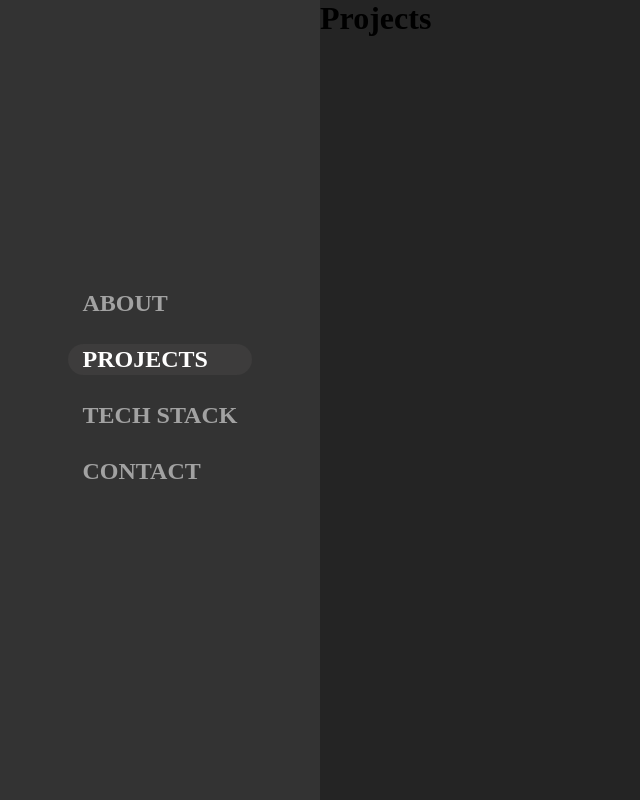
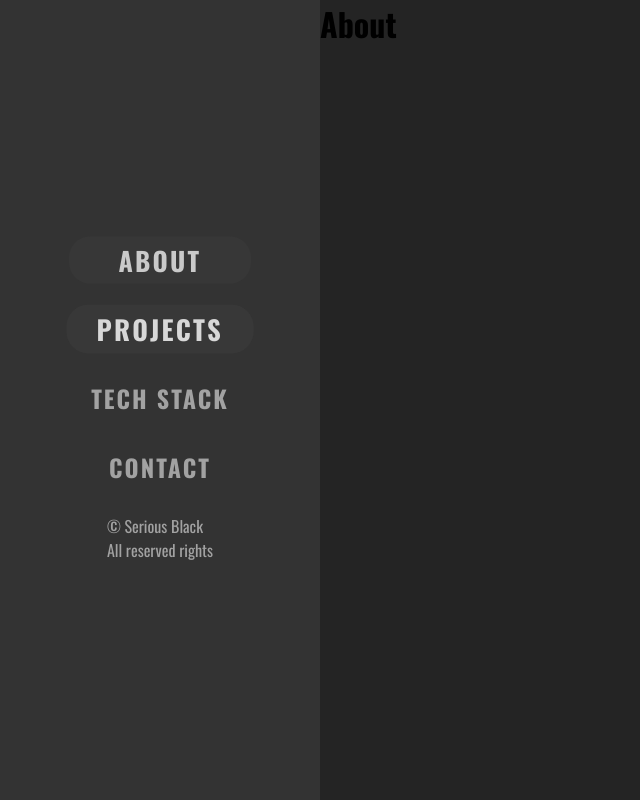
Before and after one commit to Seri0usBlack/My-Vuejs-Portfolio, a Vue app: page / in a window 1280 px wide. Shown: the whole page, without its empty margins (0-640 px from the left). Built offline with nearby package versions, Linux system fonts and the light colour scheme.

Commit message:
Ajout clique sur navigation pour aller à la section demandée

```diff
--- a/src/components/Navigation.vue
+++ b/src/components/Navigation.vue
@@ -5,10 +5,12 @@
         v-for="section in sections"
         :key="section.id"
         :class="{ active: section.id === activeSection }"
+        @click="goToSection(section.id)"
       >
         {{ section.name }}
       </li>
     </ul>
+    <p>&copy; Serious Black <br> All reserved rights</p>
   </nav>
 </template>
 
@@ -29,6 +31,11 @@ export default {
         { id: 'TechStack', name: 'Tech Stack' },
         { id: 'Contact', name: 'Contact' },
       ]
+    }
+  },
+  methods: {
+    goToSection(sectionId: string) {
+      this.$emit('updateActiveSection', sectionId); // Émet l'événement pour changer la section active
     }
   }
 }
@@ -51,7 +58,6 @@ export default {
 
 .sidebar ul {
   list-style-type: none;
-  padding: 0;
 }
 
 .sidebar li {
@@ -61,8 +67,11 @@ export default {
   text-transform: uppercase;
   cursor: pointer;
   transition: hover 0.4s ease-in-out;
-  padding: 2px 15px;
+  padding: 4px 15px;
   border-radius: 20px;
+  text-align: center;
+  letter-spacing: 2px;
+  transition: all 0.3s ease;
 
 }
 
@@ -73,6 +82,7 @@ export default {
 .sidebar ul li.active{
     color: #fff;
     background-color: rgba(164, 158, 158, 0.081);
+    transform: scale(1.2);
 }
 
 
--- a/src/components/Sliders.vue
+++ b/src/components/Sliders.vue
@@ -1,7 +1,7 @@
 <template>
     <div class="sliders-container">
         <div class="sidebar">
-            <Navigation :activeSection="currentSection" />
+            <Navigation :activeSection="currentSection" @updateActiveSection="goToSection" />
         </div>
 
 
@@ -40,23 +40,37 @@ export default {
         const sections = ['About', 'Projects', 'TechStack', 'Contact'];
         const currentSection = computed(() => sections[activeIndex.value]);
 
-        const animateSlide = (index) =>{
-            gsap.to(slidesWrapper.value, {
-                y: -index * window.innerHeight,
-                duration: 1,
-                ease: "power2.inOut"
-            });
-        };
+        const animateSlide = (index) => {
+      gsap.to(slidesWrapper.value, {
+        y: -index * window.innerHeight,
+        duration: 1,
+        ease: 'power2.inOut',
+        onComplete: () => {
+          if (index >= slides.length) {
+            activeIndex.value = 0;
+            gsap.set(slidesWrapper.value, { y: 0 });
+          }
+        }
+      });
+    };
+
+        const goToSection = (sectionId) => {
+      const index = sections.indexOf(sectionId);
+      if (index !== -1) {
+        activeIndex.value = index;
+        animateSlide(index);
+      }
+    };
 
         onMounted(() => {
             setInterval(() => {
                 const nextIndex = (activeIndex.value + 1) % sections.length;
                 animateSlide(nextIndex);
                 activeIndex.value = nextIndex;
-            }, 4000);
+            }, 5000);
         });
 
-        return { activeIndex, slidesWrapper, currentSection, slides};
+        return { activeIndex, slidesWrapper, currentSection, slides, goToSection};
 
     }
 }
--- a/src/style.css
+++ b/src/style.css
@@ -1,5 +1,8 @@
+@import url('https://fonts.googleapis.com/css2?family=Oswald:wght@200..700&display=swap');
+
 *,::before,::after{
   padding: 0;
   margin: 0;
   box-sizing: border-box;
+  font-family: 'Oswald';
 }
```
